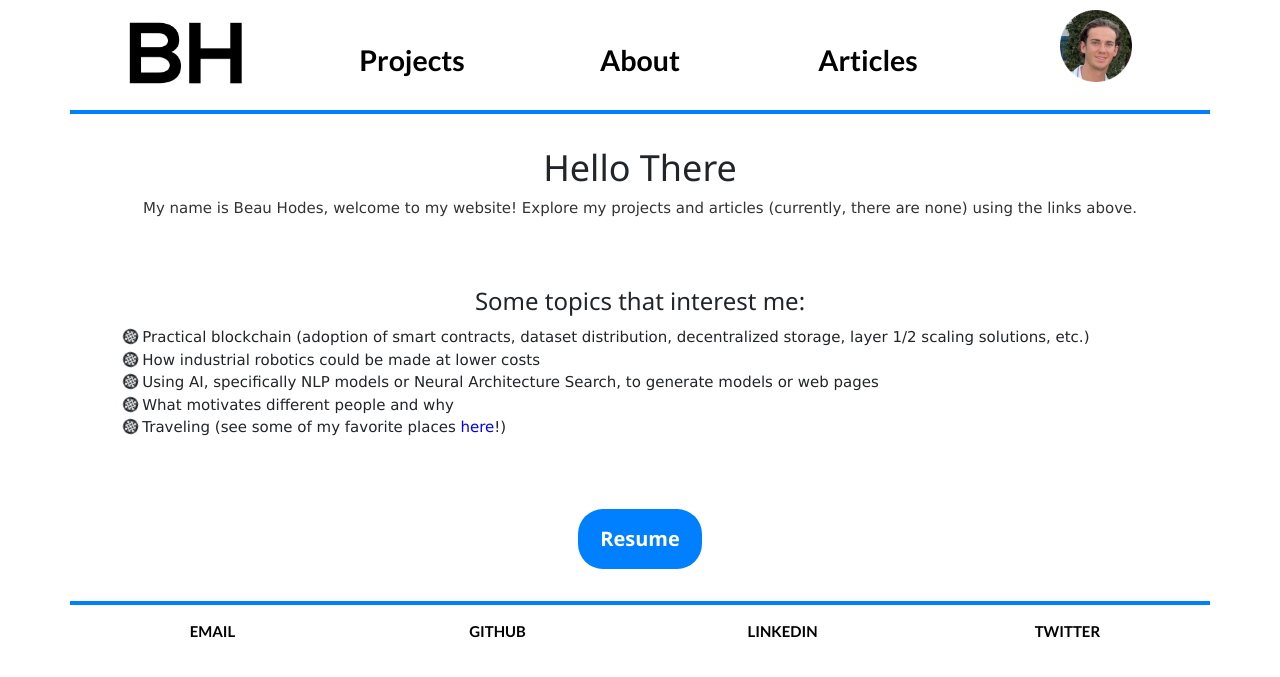
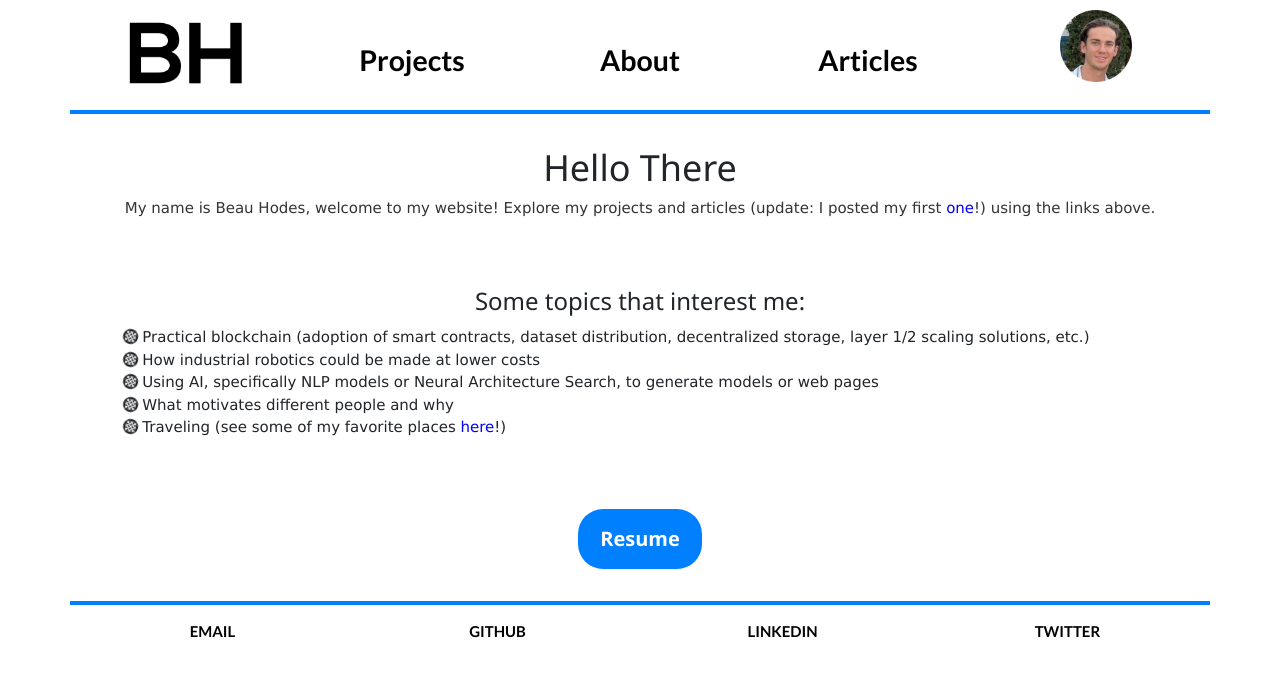
Before and after one commit to beauhodes/beauhodes.github.io, a Jekyll site: the page built from index.html, in a window 1280 px wide. Shown: the top 677 px of the page. Built offline with Jekyll 4.4.1, drawn with Linux system fonts in a browser that asks for light colours; nearby versions of some CDN libraries.

Commit message:
Update index.html

```diff
--- a/index.html
+++ b/index.html
@@ -4,7 +4,7 @@
 ---
 <br>
 <h1 style="text-align:center;">Hello There</h1>
-<p style="text-align:center;">My name is Beau Hodes, welcome to my website! Explore my projects and articles (currently, there are none) using the links above.</p>
+<p style="text-align:center;">My name is Beau Hodes, welcome to my website! Explore my projects and articles (update: I posted my first <a href="articles/2021/03/31/zksnarks" style="color: blue;">one</a>!) using the links above.</p>
 <br>
 <br>
 <h3 style="text-align:center;">Some topics that interest me:</h3>
```
